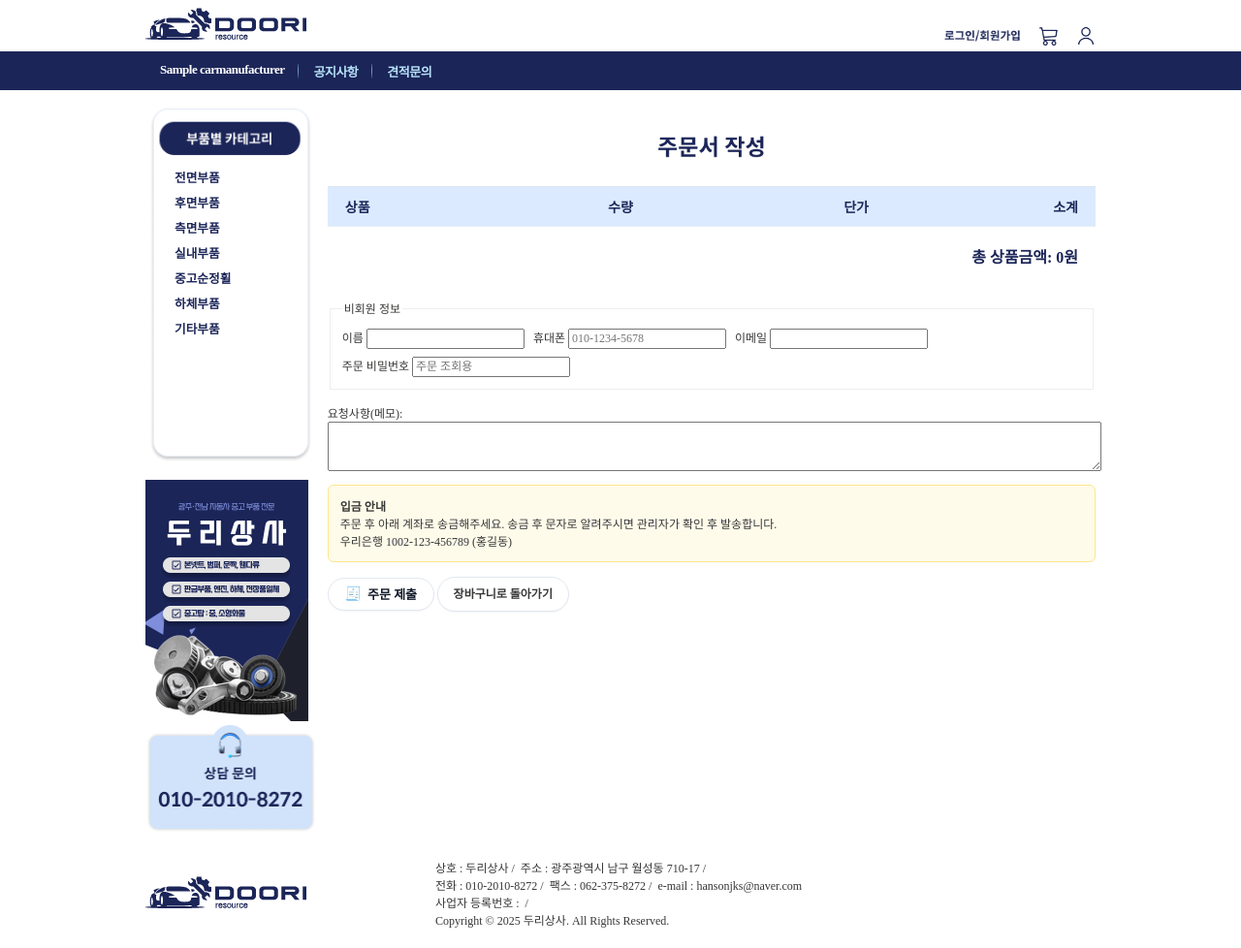
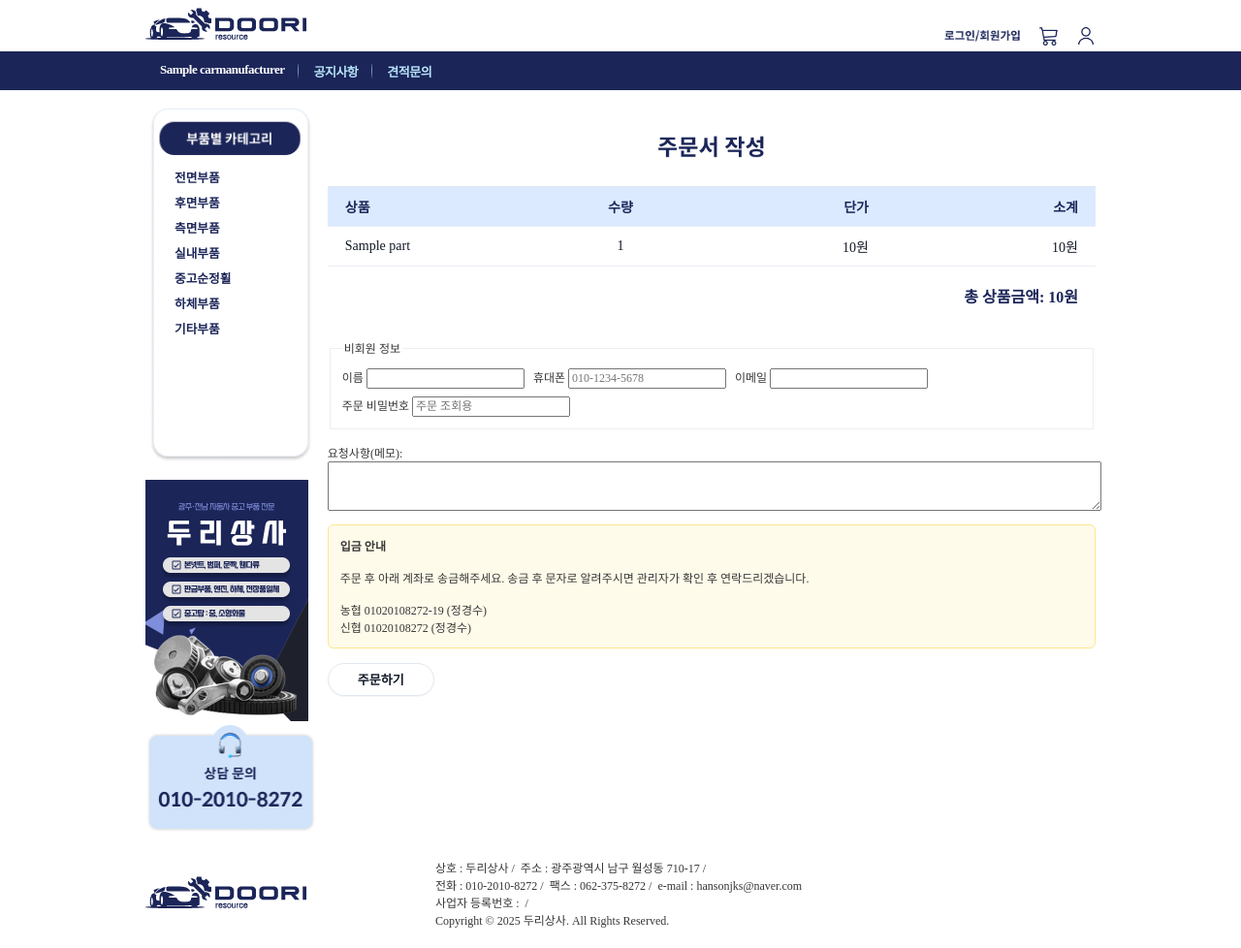
Before and after one commit to gi990406/doori, a Django app: page /shop/order/?part_id=1&qty=1 in a window 1280 px wide. Shown: the whole page at 97% size. Run offline with Django 4.2, Linux system fonts and the light colour scheme; tables that the repository leaves empty hold one stand-in row (values such as "Sample post"); parts of the project's set-up code (start-up, migrations or seed data) failed here and were passed over; some web fonts are replaced.

Commit message:
fix: 주문서작성 로그인 사용자 상품 나오도록

```diff
--- a/shop/views.py
+++ b/shop/views.py
@@ -8,6 +8,9 @@
 from django.contrib.auth.hashers import make_password
 from django.http import JsonResponse
 import json
+from django.db import transaction
+from django.views.decorators.http import require_http_methods
+from django.utils.http import urlencode
 
 @require_POST
 def cart_update_ajax(request):
@@ -72,74 +75,98 @@
 def order_form(request):
     cart = Cart(request)
 
-    # 장바구니 검사
-    empty = True
-    has_inquiry = False
-    has_stock_issue = False
-    items_snapshot = []
-    for it in cart:
-        empty = False
-        has_inquiry |= (it["price"] is None)
-        has_stock_issue |= (not it["stock_ok"])
-        items_snapshot.append(it)
+    # 1) buy-now 파라미터는 GET/POST 모두에서 수집
+    part_id = request.GET.get("part_id") or request.POST.get("part_id")
+    try:
+        qty = int(request.GET.get("qty") or request.POST.get("qty") or 1)
+    except ValueError:
+        qty = 1
 
-    if empty:
-        messages.warning(request, "장바구니가 비어 있습니다.")
-    if has_inquiry or has_stock_issue:
-        messages.error(request, "전화문의 상품 또는 재고 이슈가 있어 주문할 수 없습니다.")
+    def build_item_from_part(p, q):
+        price = getattr(p, "price", None)
+        stock_ok = True
+        if hasattr(p, "stock"):
+            stock_ok = (p.stock or 0) >= q
+        return {
+            "product": p,
+            "price": price,
+            "qty": q,
+            "stock_ok": stock_ok,
+            "subtotal": (price or 0) * q,
+        }
+
+    # 2) 아이템 스냅샷: buy-now가 우선, 없으면 cart
+    items, using_cart = [], True
+    if part_id:
+        p = get_object_or_404(Part, pk=part_id)
+        items.append(build_item_from_part(p, qty))
+        using_cart = False
+    else:
+        for it in cart:
+            it.setdefault("subtotal", (it["price"] or 0) * it["qty"])
+            items.append(it)
+
+    has_inquiry = any(i["price"] is None for i in items)
+    has_stock_issue = any(not i["stock_ok"] for i in items)
+    total_amount = sum(i["subtotal"] for i in items)
 
     if request.method == "POST":
-        # 공통 주문 생성
+        if not items:
+            messages.warning(request, "주문할 상품이 없습니다.")
+            return redirect("shop:order_form")
+        if has_inquiry or has_stock_issue:
+            messages.error(request, "전화문의 상품 또는 재고 이슈가 있어 주문할 수 없습니다.")
+            return redirect("shop:order_form")
+
         order = Order()
-
         if request.user.is_authenticated:
-            # 회원 주문
             order.user = request.user
             order.memo = request.POST.get("memo", "")
         else:
-            # 비회원 주문
             order.guest_name  = request.POST.get("name", "").strip()
             order.guest_hp    = request.POST.get("hp", "").strip()
             order.guest_email = request.POST.get("email", "").strip()
             raw_pw = request.POST.get("password", "").strip()
-            # 간단 검증
             if not (order.guest_name and order.guest_hp and order.guest_email and raw_pw):
                 messages.error(request, "비회원 주문의 필수 정보를 모두 입력해주세요.")
+                if part_id:
+                    return redirect(f"{reverse('shop:order_form')}?part_id={part_id}&qty={qty}")
                 return redirect("shop:order_form")
             order.guest_password = make_password(raw_pw)
             order.memo = request.POST.get("memo", "")
-
         order.save()
 
-        # 아이템 스냅샷
-        for it in items_snapshot:
-            p = it["product"]  # Part
+        for i in items:
+            p = i["product"]
             OrderItem.objects.create(
                 order=order,
                 part=p,
-                title=p.title,
-                unit_price=it["price"],   # None이면 전화문의가 아니라 여기선 이미 막혔음
-                quantity=it["qty"],
+                title=getattr(p, "title", str(p)),
+                unit_price=i["price"],
+                quantity=i["qty"],
             )
 
-        # 장바구니 비우기
-        cart.clear()
+        if using_cart:
+            cart.clear()
 
         return redirect("shop:complete", order_id=order.id)
 
-    # GET: 폼 표시 (회원/비회원 분기)
     ctx = {
-        "cart": cart,
         "is_member": request.user.is_authenticated,
+        "items": items,
+        "total_amount": total_amount,
+        "using_cart": using_cart,
+        "buy_now_part_id": part_id,
+        "buy_now_qty": qty,
     }
     if request.user.is_authenticated:
-        # 회원 기본값 (필요시 사용자 모델 필드명에 맞춰 출력)
         ctx.update({
-            "default_name": getattr(request.user, "name", ""),
-            "default_hp":   getattr(request.user, "hp", ""),
-            "default_email":getattr(request.user, "email", ""),
+            "default_name":  getattr(request.user, "name", ""),
+            "default_hp":    getattr(request.user, "hp", ""),
+            "default_email": getattr(request.user, "email", ""),
         })
     return render(request, "orders/order_form.html", ctx)
+
 
 def order_complete(request, order_id):
     order = get_object_or_404(Order, pk=order_id)
--- a/static/css/style.css
+++ b/static/css/style.css
@@ -644,8 +644,9 @@
 }
 
 .btn-primary:hover {
-  background: #1d4ed8;
-  border-color: #1e40af;
+  background: #1B2558;
+  border-color: #1B2558;
+  color: #fff;
 }
 
 .btn-danger {
--- a/templates/orders/order_form.html
+++ b/templates/orders/order_form.html
@@ -3,7 +3,6 @@
 {% block content %}
   <td width="800" valign="top">
     <div id="order-title" aria-label="페이지 타이틀">
-      <!-- 가운데 타이틀 이미지 -->
       <div class="title">
         <img src="{% static 'images/parts/order_write.png' %}" alt="주문서 작성">
       </div>
@@ -29,7 +28,8 @@
           </tr>
         </thead>
         <tbody>
-          {% for it in cart %}
+          {# 🔴 cart 대신 items 사용 (buy-now/장바구니 공통) #}
+          {% for it in items %}
             {% with p=it.product %}
               <tr>
                 <td>{{ p.title }}</td>
@@ -41,15 +41,32 @@
                     {{ it.price|floatformat:0|intcomma }}원
                   {% endif %}
                 </td>
-                <td>{{ it.subtotal|floatformat:0|intcomma }}원</td>
+                <td>
+                  {% if it.price %}
+                    {{ it.subtotal|floatformat:0|intcomma }}원
+                  {% else %}
+                    -
+                  {% endif %}
+                </td>
               </tr>
+              {% if not it.stock_ok %}
+                <tr>
+                  <td colspan="4">
+                    <span class="warn">⚠ 재고 부족으로 주문이 제한될 수 있습니다.</span>
+                  </td>
+                </tr>
+              {% endif %}
             {% endwith %}
+          {% empty %}
+            <tr>
+              <td colspan="4">주문할 상품이 없습니다.</td>
+            </tr>
           {% endfor %}
         </tbody>
         <tfoot>
           <tr>
             <td colspan="4">
-              <b>총 상품금액:</b> {{ cart.total|floatformat:0|intcomma }}원
+              <b>총 상품금액:</b> {{ total_amount|floatformat:0|intcomma }}원
             </td>
           </tr>
         </tfoot>
@@ -58,6 +75,11 @@
     <br>
     <form method="post">
       {% csrf_token %}
+      {# 🔵 buy-now로 들어왔으면 POST 때도 값 유지 (중요) #}
+      {% if buy_now_part_id %}
+        <input type="hidden" name="part_id" value="{{ buy_now_part_id }}">
+        <input type="hidden" name="qty" value="{{ buy_now_qty|default:1 }}">
+      {% endif %}
       {% if not is_member %}
         <fieldset style="border:1px solid #eee; padding:12px;">
           <legend>비회원 정보</legend>
@@ -92,15 +114,19 @@
                   border-radius:6px">
         <b>입금 안내</b>
         <br>
-        주문 후 아래 계좌로 송금해주세요. 송금 후 문자로 알려주시면 관리자가 확인 후 발송합니다.
         <br>
-        우리은행 1002-123-456789 (홍길동)
+        주문 후 아래 계좌로 송금해주세요. 송금 후 문자로 알려주시면 관리자가 확인 후 연락드리겠습니다.
+        <br>
+        <br>
+        농협 01020108272-19 (정경수)
+        <br>
+        신협 01020108272 (정경수)
       </div>
       <br>
-      <button type="submit" class="btn btn-primary">
-        <span class="ico">🧾</span> 주문 제출
-      </button>
-      <a href="{% url 'shop:cart_detail' %}" class="btn">장바구니로 돌아가기</a>
+      <button type="submit" class="btn btn-primary">주문하기</button>
+      {% if using_cart %}
+        <a href="{% url 'shop:cart_detail' %}" class="btn">장바구니로 돌아가기</a>
+      {% endif %}
     </form>
   </td>
 {% endblock %}
--- a/templates/product/product_detail.html
+++ b/templates/product/product_detail.html
@@ -185,7 +185,8 @@
                                      alt="전화하기">
                               </a>
                             {% else %}
-                              <a href="{% url 'shop:buy_now' product.id %}" class="order-button">
+                              <a href="{% url 'shop:order_form' %}?part_id={{ product.id }}&qty=1"
+                                 class="order-button">
                                 <img src="{% static "images/parts/order.png" %}"
                                      width="84"
                                      height="28"
```
